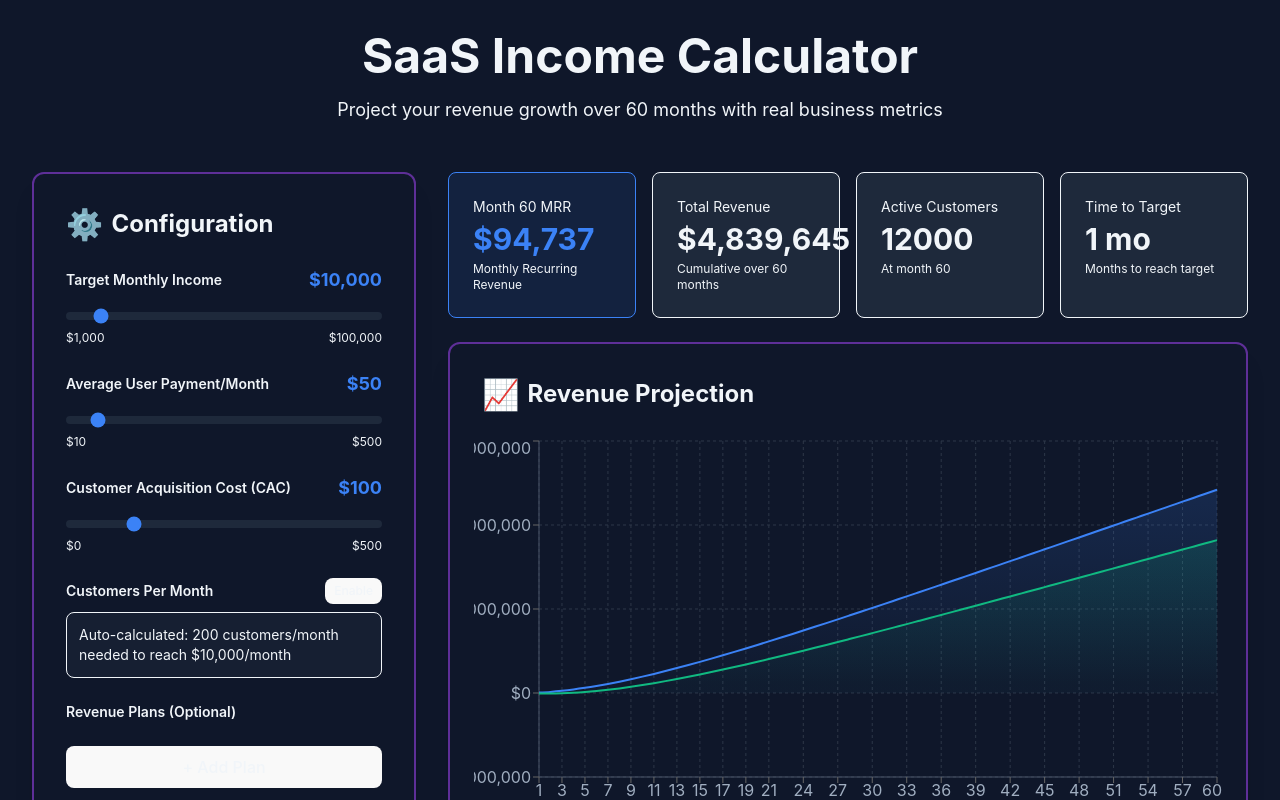
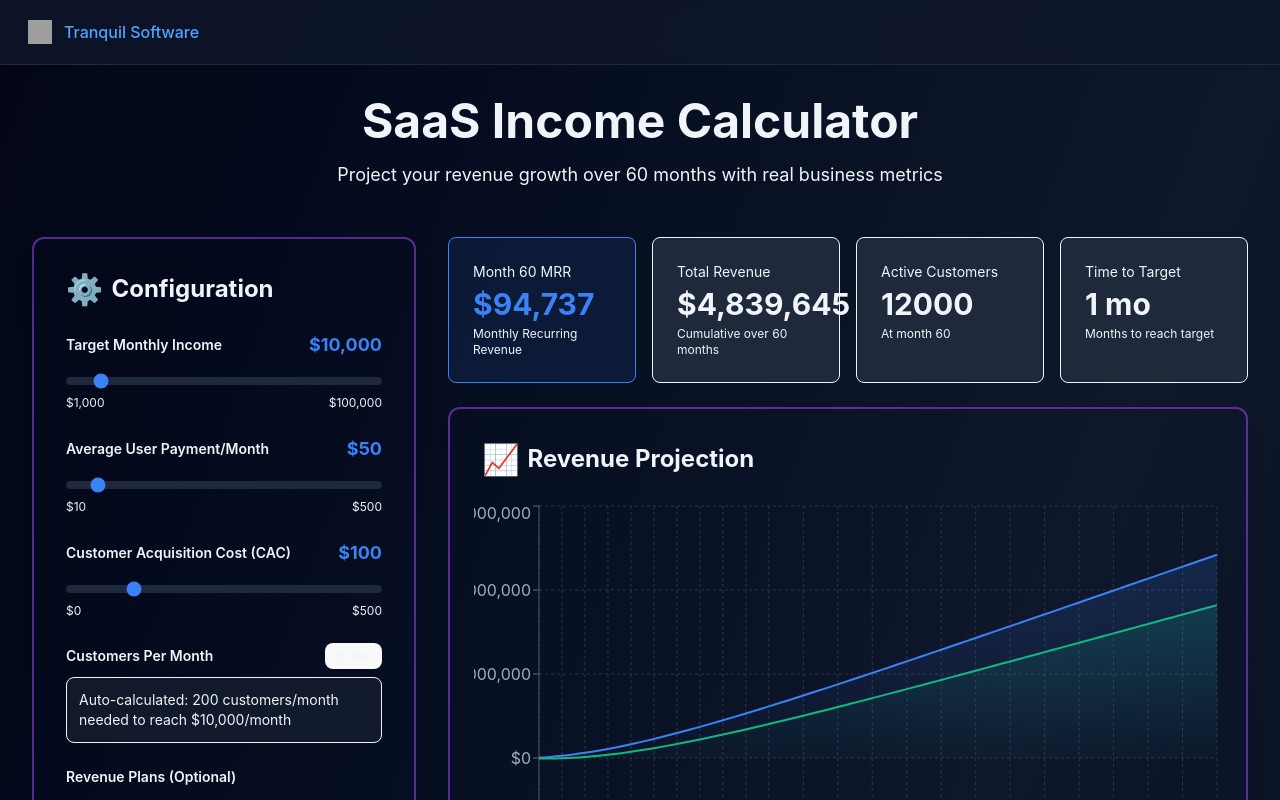
Before and after one commit to tranquilsoftware/saas-revenue-projection-calculator, a React (Vite) app: page / in a window 1280 px wide. Shown: the top 800 px of the page. Built offline with nearby package versions, Linux system fonts and the light colour scheme; grey boxes are pictures that could not be loaded.

Commit message:
v0.21 bg styling, header and footer to main website

```diff
--- a/src/App.tsx
+++ b/src/App.tsx
@@ -1,5 +1,48 @@
 import { useState, useEffect } from 'react';
 import { LineChart, Line, XAxis, YAxis, CartesianGrid, Tooltip, Legend, ResponsiveContainer, Area, AreaChart } from 'recharts';
+
+// Header Component
+const Header: React.FC = () => (
+  <header className="bg-slate-900/80 border-b border-slate-800 backdrop-blur-sm sticky top-0 z-50">
+    <div className="max-w-7xl mx-auto px-6 py-4 flex items-center justify-between">
+      <div className="flex items-center gap-8">
+        <div className="flex items-center gap-2">
+          <div className="w-8 h-8 flex items-center justify-center">
+            <img src="https://i.imgur.com/CdnTZ20.png" alt="Tranquil Software Logo" className="w-6 h-6" />
+          </div>
+          <a
+            href="https://www.tranquilsoftware.com.au"
+            target="_blank"
+            rel="noopener noreferrer"
+            className="text-blue-400 hover:text-blue-300 transition-colors"
+          >
+            Tranquil Software
+          </a>
+        </div>
+      </div>
+    </div>
+  </header>
+);
+
+// Footer Component
+const Footer: React.FC = () => (
+  <footer className="bg-slate-900 border-t border-slate-800 py-8">
+    <div className="max-w-7xl mx-auto px-6">
+      <p className="text-slate-400 text-sm">
+        © {new Date().getFullYear()}{' '}
+        <a
+          href="https://www.tranquilsoftware.com.au"
+          target="_blank"
+          rel="noopener noreferrer"
+          className="text-blue-400 hover:text-blue-300 transition-colors"
+        >
+          Tranquil Software
+        </a>
+        . All rights reserved.
+      </p>
+    </div>
+  </footer>
+);
 
 // Types
 interface Plan {
@@ -741,8 +784,9 @@ const SaaSCalculator: React.FC = () => {
   const monthsToTarget = projections.findIndex(d => d.mrr >= state.targetIncome);
 
   return (
-    <div className="min-h-screen bg-background p-4 md:p-8">
-      <main className="max-w-7xl mx-auto">
+    <div className="min-h-screen bg-gradient-to-br from-slate-950 via-slate-900 to-slate-950">
+      <Header />
+      <main className="max-w-7xl mx-auto p-4 md:p-8">
         {/* Header */}
         <div className="text-center mb-12">
           <h1 className="text-4xl md:text-5xl font-bold text-foreground mb-4">
@@ -1035,6 +1079,7 @@ const SaaSCalculator: React.FC = () => {
           </div>
         </div>
       </main>
+      <Footer />
     </div>
   );
 };
```
